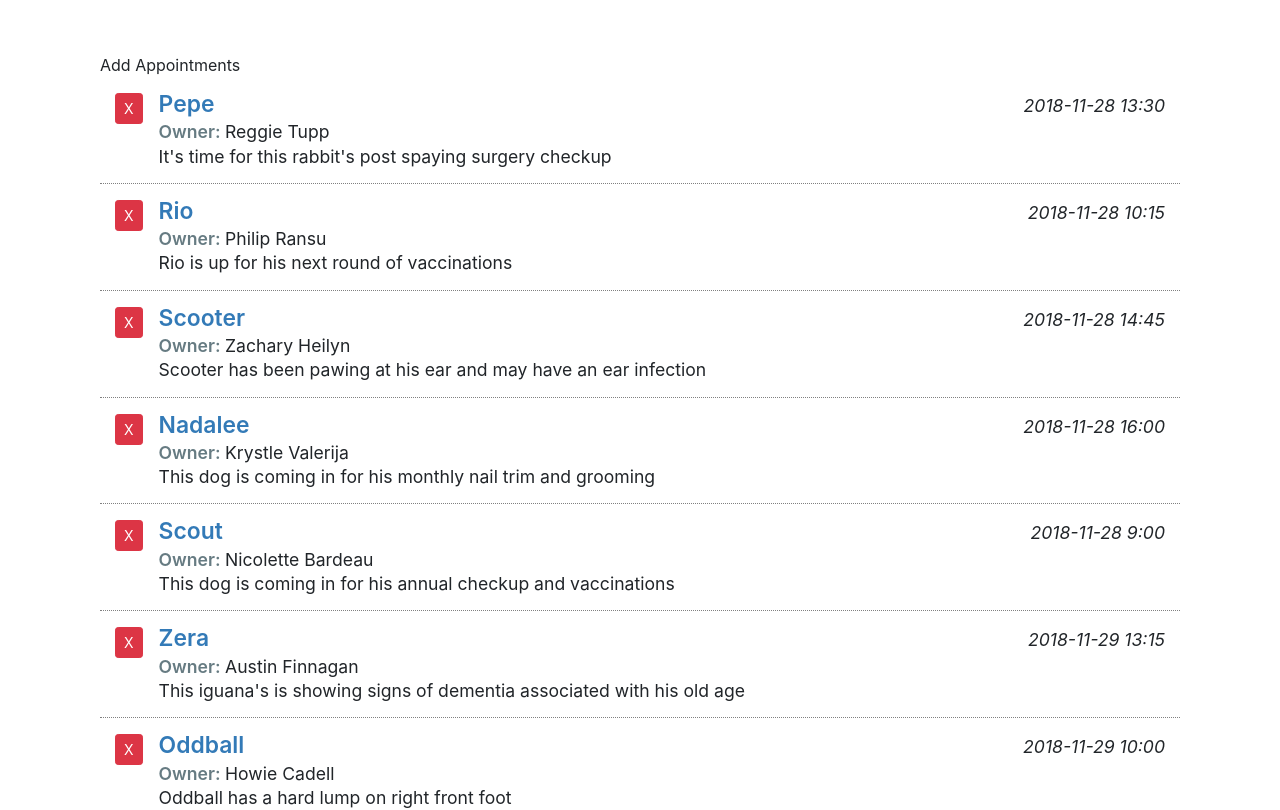
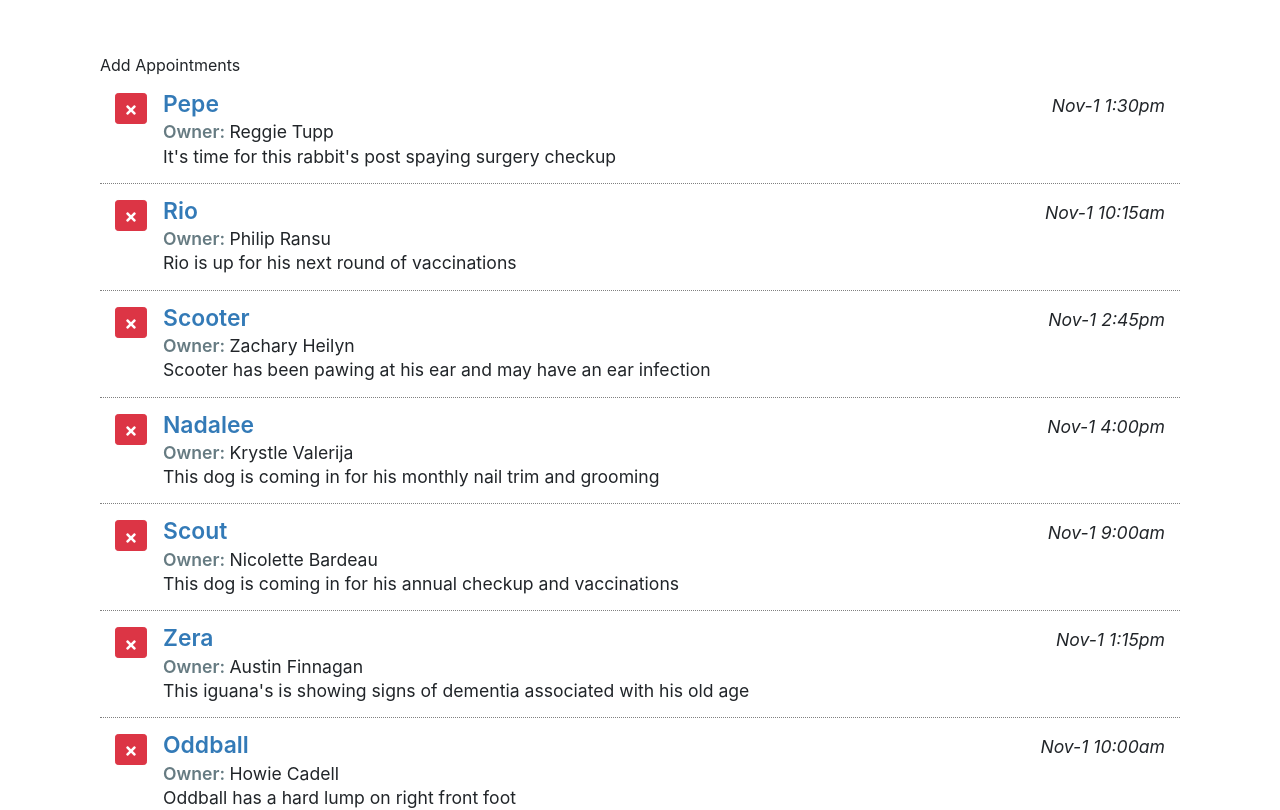
Before and after one commit to kalyan88/petstore, a React (Create React App) app: page / in a window 1280 px wide. Shown: the top 810 px of the page. Built offline with nearby package versions, Linux system fonts and the light colour scheme.

Commit message:
3rdPartyComponents-FA-Moment-Lodash-ChildCallingParent 07-15

```diff
--- a/src/components/App.js
+++ b/src/components/App.js
@@ -3,6 +3,7 @@
 import AddAppointments from './AddAppointments';
 import ListAppointments from './ListAppointments'
 import SearchAppointments from './SearchAppointments'
+import { without } from 'lodash';
 
 class App extends Component {
   constructor() {
@@ -11,7 +12,18 @@
       name : 'Nikhil',
       myAppointments: [],
       lastIndex: 0
-    }
+    };
+    this.deleteAppoitnment = this.deleteAppoitnment.bind(this);
+  }
+
+  deleteAppoitnment(apt) {
+    let tempApt = this.state.myAppointments;
+    tempApt = without(tempApt, apt)
+    this.setState(
+        {
+          myAppointments: tempApt
+        }
+    )
   }
 
   componentDidMount() {
@@ -38,7 +50,8 @@
              <div className="col-md-12 bg-white">
                <div className="container">
                  <AddAppointments />
-                 <ListAppointments appointments={this.state.myAppointments}/>
+                 <ListAppointments appointments={this.state.myAppointments}
+                                   deleteAppoitnment= {this.deleteAppoitnment}/>
                  <SearchAppointments />
                </div>
              </div>
--- a/src/components/ListAppointments.js
+++ b/src/components/ListAppointments.js
@@ -1,4 +1,6 @@
 import React, {Component} from 'react';
+import { FaTimes } from 'react-icons/fa';
+import Moment from 'react-moment';
 
 class ListAppointments extends Component {
    render() {
@@ -8,13 +10,21 @@
                {this.props.appointments.map(item => (
                 <div className="pet-item col media py-3" key={item.aptId}>
                    <div className="mr-3">
-                       <button className="pet-delete btn btn-sm btn-danger" >X</button>
+                       <button className="pet-delete btn btn-sm btn-danger"
+                                onClick={() => this.props.deleteAppoitnment(item)}>
+                                <FaTimes />
+                        </button>
                    </div>
 
                    <div className="pet-info media-body">
                        <div className="pet-head d-flex">
                            <span className="pet-name" >{item.petName}</span>
-                           <span className="apt-date ml-auto" >{item.aptDate}</span>
+                           <span className="apt-date ml-auto" >
+                               <Moment date={item.aptDate}
+                                       parse="YYYY-MM-dd hh:mm"
+                                       format="MMM-D h:mma"
+                                       />
+                               </span>
                        </div>
 
                        <div className="owner-name">
```
